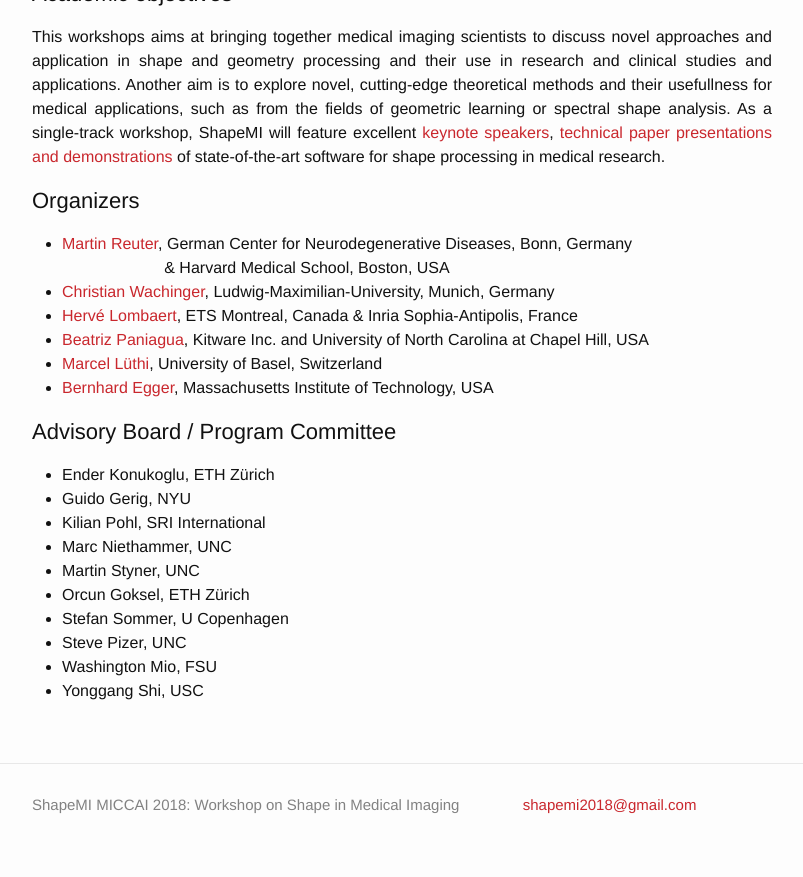
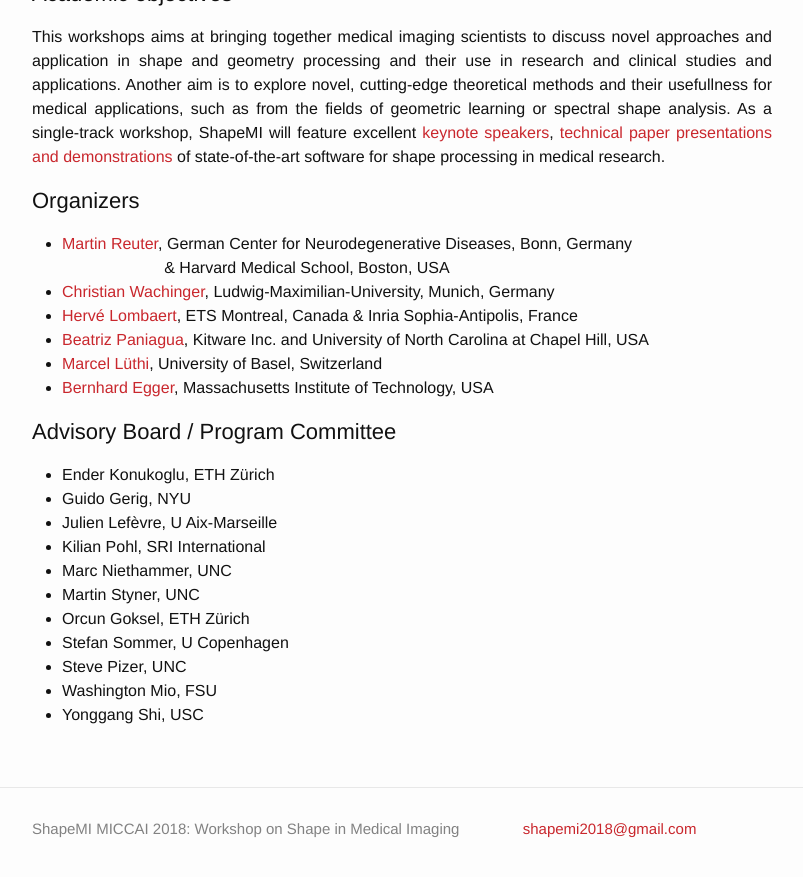
Before and after one commit to shapemi/shapemi2020, a Jekyll site: the page built from index.md, in a window 1280 px wide and 900 px high, scrolled down 1229 px. Shown: the top 877 px of the window, without its empty margins (238-1041 px from the left). Built offline with Jekyll 4.4.1, drawn with Linux system fonts in a browser that asks for light colours; our own code applies the rules of GitHub Pages for plain Markdown files.

Commit message:
added Julien

```diff
--- a/index.md
+++ b/index.md
@@ -35,6 +35,7 @@
 # Advisory Board / Program Committee
 - Ender Konukoglu, ETH Zürich
 - Guido Gerig, NYU
+- Julien Lefèvre, U Aix-Marseille
 - Kilian Pohl, SRI International
 - Marc Niethammer, UNC
 - Martin Styner, UNC
```
